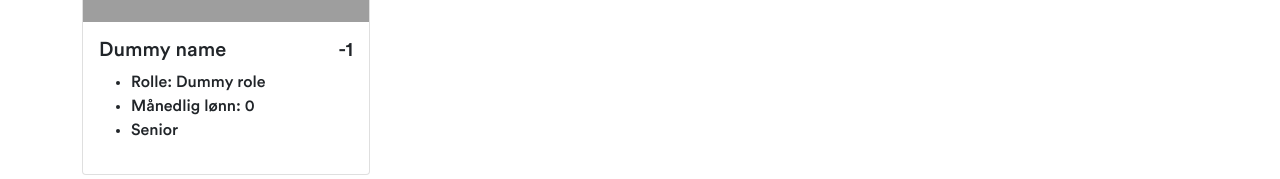
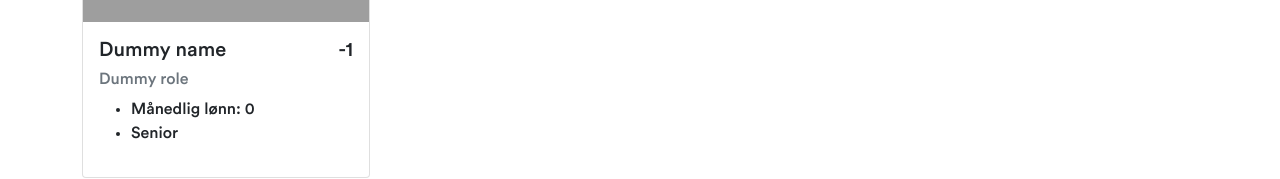
Before and after one commit to saadjanjuaa/Webutvikling-2-eksamen, a Vue app in the folder full-stack-vue/: page / in a window 1280 px wide. Shown: the part 453-632 px from the top of the page. Built offline with nearby package versions, Linux system fonts and the light colour scheme; no server answers.

Commit message:
Small design change to DeveloperItem

```diff
--- a/full-stack-vue/src/components/developers/DeveloperItem.vue
+++ b/full-stack-vue/src/components/developers/DeveloperItem.vue
@@ -8,8 +8,8 @@
                     <h5 class="card-title">{{name}}</h5>
                     <h5 class="text-justify">{{id}}</h5>
                 </div>
+                <h6 class="h6 text-muted">{{role}}</h6>
                 <ul>
-                    <li>Rolle: {{role}}</li>
                     <li>Månedlig lønn: {{monthlySalary}}</li>
                     <li v-if="junior">Junior</li>
                     <li v-else>Senior</li>
```
